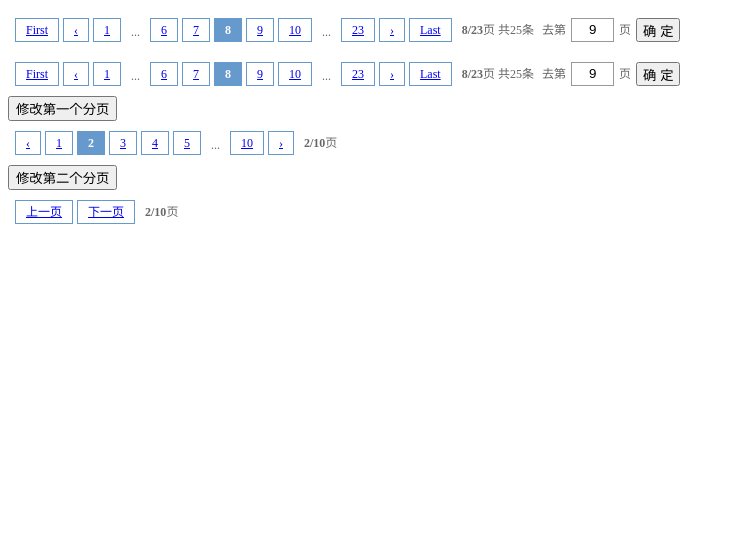
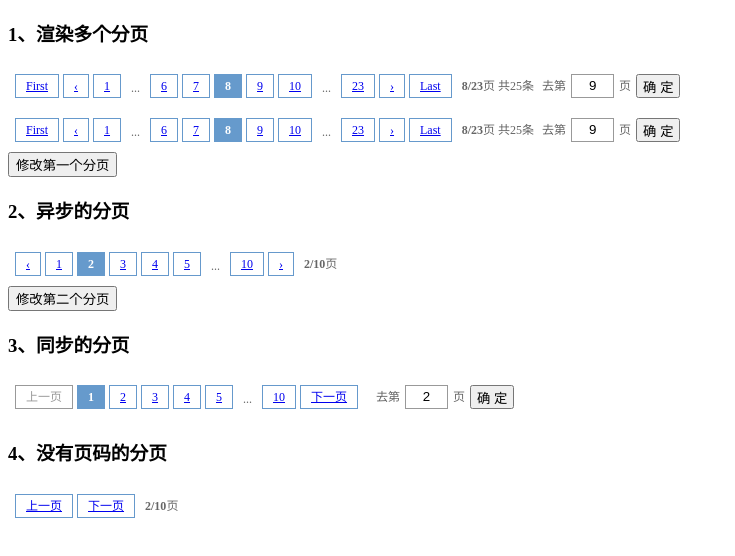
Before and after one commit to chay-xu/paginator, a plain HTML site: page demo/index.html in a window 1280 px wide. Shown: the whole page, without its empty margins (0-735 px from the left). Drawn offline with Linux system fonts and the light colour scheme.

Commit message:
change file folder

```diff
--- a/demo/index.html
+++ b/demo/index.html
@@ -5,16 +5,21 @@
 	<link rel="stylesheet" type="text/css" href="base.css">
 </head>
 <body>
+	<h3>1、渲染多个分页</h3>
 	<div class="pager_nav" id="stock-pages1"></div>
 	<div class="pager_nav" id="stock-pages1"></div>
 	<input type="button" value="修改第一个分页" id="page-btn1">
-	<div class="pager_nav1" id="stock-pages2"></div>
+	<h3>2、异步的分页</h3>
+	<div class="pager_nav2" id="stock-pages2"></div>
 	<input type="button" value="修改第二个分页" id="page-btn2">
-	<div class="pager_nav2" id="stock-pages3"></div>
+	<h3>3、同步的分页</h3>
+	<div class="pager_nav3" id="stock-pages3"></div>
+	<h3>4、没有页码的分页</h3>
+	<div class="pager_nav4" id="stock-pages4"></div>
 	<script type="text/javascript" src="jquery-1.8.2.min.js"></script>
 	<script type="text/javascript" src="pageinator.js"></script>
 	<script type="text/javascript">
-	// init pageinator
+	// init pageinator 1、渲染多个分页
 	var productPaginator1 = new Paginator({
 		// selector: '#stock-pages',
 		selector: '.pager_nav',
@@ -34,18 +39,14 @@
 		autoRefresh: false,
 		bindFun: function( num, total, count ){
 			console.log( num, total, count )
-			alert()
 			this.refresh({current: num});
 		}
 	});
 	$( '#page-btn1' ).click(function(){
 		productPaginator1.refresh({current:3,total:5,count:6});
 	})
-	$( '#page-btn2' ).click(function(){
-		productPaginator2.refresh({current:3,total:5,count:6});
-	})
 
-	// init pageinator
+	// init pageinator 2、异步的分页
 	var productPaginator2 = new Paginator({
 		// selector: '#stock-pages',
 		selector: '#stock-pages2',
@@ -76,14 +77,53 @@
 			console.log(num)
 		}
 	});
+	$( '#page-btn2' ).click(function(){
+		productPaginator2.refresh({current:3,total:5,count:6});
+	})
 	setTimeout(function(){
 		productPaginator2.refresh({current: 2,total: 10,count: 20});
-	}, 100)
+	}, 800)
 
-	// init pageinator
+	// init pageinator 3、同步的分页
 	var productPaginator3 = new Paginator({
 		// selector: '#stock-pages',
 		selector: '#stock-pages3',
+		current: 1,
+		total: 10,
+		count: 20,
+		startPage: 1,
+		endPage: 1,
+		numPage: 5,
+		prev: '上一页',
+		next: '下一页',
+		// countShow: true,
+		numShow: true,
+		totalShow: false,
+		skipShow: true,
+		autoLink: true,
+		// arrowShow: false, 	// 是否一直显示上或下一个按钮
+		fastShow: false, 	// 是否一直显示第一或最后按钮
+		autoRefresh: true,
+		autoLink: true,
+		linkTo: function( page ){
+			return 'http://www.baidu.com?page=' + page
+		},
+		bindFun: function( num ){
+			// setTimeout()
+			// this.refresh({
+			// 	current: 2,
+			// 	total: 10,
+			// 	count: 20
+			// })
+			console.log(this)
+			console.log(num)
+		}
+	});
+
+	// init pageinator 4、没有页码的分页
+	var productPaginator4 = new Paginator({
+		// selector: '#stock-pages',
+		selector: '#stock-pages4',
 		current: 2,
 		total: 10,
 		count: 20,
--- a/demo/pageinator.js
+++ b/demo/pageinator.js
@@ -26,6 +26,7 @@
 			selector: '',		// 容器 container
 			autoRefresh: false,	// 是否自动初始化
 			autoLink: false,	// auto reload page
+			name: 'page',
 			linkTo: function( page ){	// paginator
 				return '#';
 			},
@@ -117,7 +118,7 @@
 
 						$( this ).attr( 'action', opts.linkTo( current ) );
 
-						return bo ? true : bo;
+						return bo ? false : bo;
 					})
 				}
 
@@ -132,19 +133,20 @@
 					minNumPage = numPage - 1,
 					startNumPage = parseInt( ( numPage - 1 )/2 ),
 					endNumPage = numPage - startNumPage - 1,
+					linkTo = that.options.linkTo,
 					html = '',
 					split = '<span class="xcy-pages-split">...</span>';
 
 				// first
 				if( current > 1 && opts.fastShow ){
-					html += '<a href="javascript:;" class="xcy-first">'+ opts.first +'</a>';
+					html += '<a href="'+linkTo(current-1)+'" class="xcy-first">'+ opts.first +'</a>';
 				}else if( opts.fastShow !== false ){
 					html += '<span class="xcy-first">'+ opts.first +'</span>';
 				}
 
 				// prev
 				if( current > 1 && opts.arrowShow ){
-					html += '<a href="javascript:;" class="xcy-prev">'+ opts.prev +'</a>';
+					html += '<a href="'+linkTo(1)+'" class="xcy-prev">'+ opts.prev +'</a>';
 				}else if( opts.arrowShow !== false ){
 					html += '<span class="xcy-prev">'+ opts.prev +'</span>';
 				}
@@ -195,14 +197,14 @@
 
 				// next
 				if( current < total  && opts.arrowShow ){
-					html += '<a href="javascript:;" class="xcy-next">'+ opts.next +'</a>';
+					html += '<a href="'+linkTo(current+1)+'" class="xcy-next">'+ opts.next +'</a>';
 				}else if( opts.arrowShow !== false ){
 					html += '<span class="xcy-next">'+ opts.next +'</span>';
 				}
 
 				// last
 				if( current < total && opts.fastShow ){
-					html += '<a href="javascript:;" class="xcy-last">'+ opts.last +'</a>';
+					html += '<a href="'+linkTo(total)+'" class="xcy-last">'+ opts.last +'</a>';
 				}else if( opts.fastShow !== false ){
 					html += '<span class="xcy-last">'+ opts.last +'</span>';
 				}
@@ -231,8 +233,8 @@
 					html = '';
 
 				// skip
-				html += '<div class="xcy-pages-skip"><form id="xcy-pages-form" class="xcy-pages-form" action="">';
-				html += '<label>去第</label><input type="text" class="xcy-skip-input" name="xcy-page" size="3" value=\"'+ current +'\"><span>页</span>';
+				html += '<div class="xcy-pages-skip"><form id="xcy-pages-form" class="xcy-pages-form" method="get" action="">';
+				html += '<label>去第</label><input type="text" class="xcy-skip-input" name="'+that.options.name+'" size="3" value=\"'+ current +'\"><span>页</span>';
 				html += '<input type="submit" class="xcy-skip-button" value="确 定"><form></div>';
 
 				return html;
```
